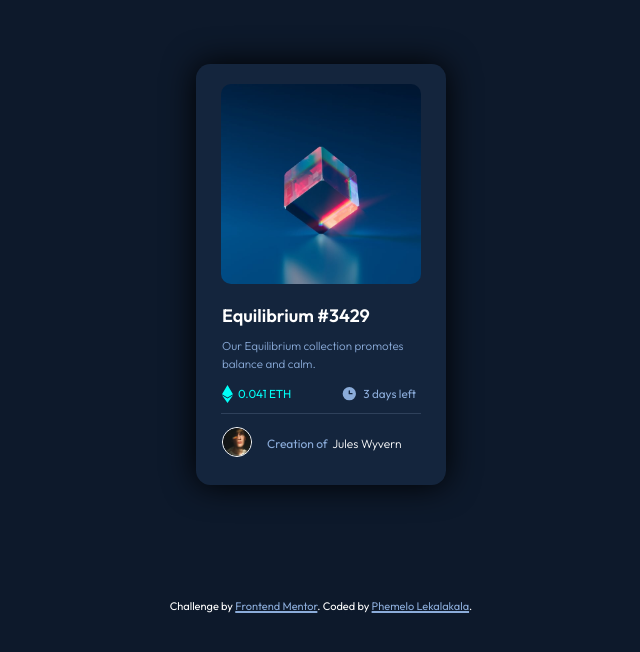
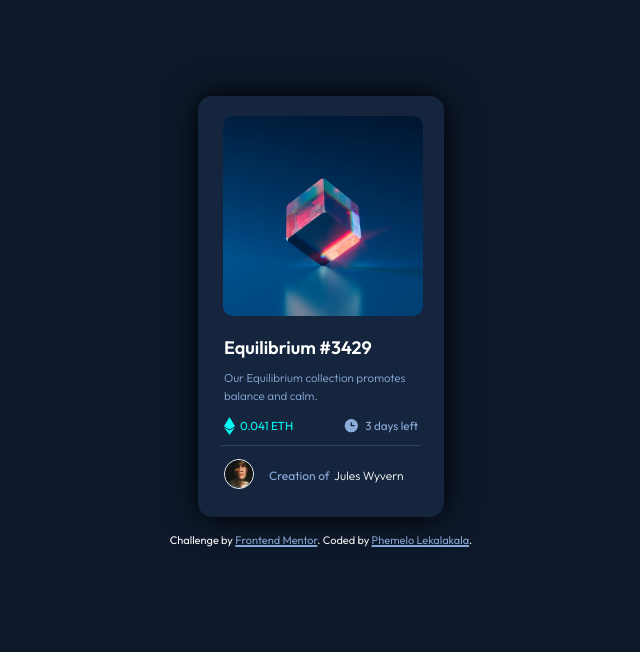
Before and after one commit to Phemelo27/nft-preview-card-component, a plain HTML site: page index.html in a window 1280 px wide. Shown: the whole page, without its empty margins (319-959 px from the left). Drawn offline with Linux system fonts and the light colour scheme.

Commit message:
Refactoring

```diff
--- a/index.html
+++ b/index.html
@@ -43,10 +43,10 @@
         </div>
     </section>
     <!-- Attribution Section -->
-    <div class="attribution">
+    <footer class="attribution">
         Challenge by <a href="https://www.frontendmentor.io?ref=challenge" target="_blank">Frontend Mentor</a>.
         Coded by <a href="https://github.com/Phemelo27/" target="_blank">Phemelo Lekalakala</a>.
-    </div>
+    </footer>
 </body>
 
 </html>
--- a/styles.css
+++ b/styles.css
@@ -4,20 +4,21 @@
     box-sizing: border-box;
 }
 
-
 body {
-    margin: 0 auto;
     font-family: 'Outfit', sans-serif;
     font-size: 18px;
     background-color: hsl(217, 54%, 11%);
-    width: 100%;
+    display: flex;
+    padding: 6rem 0;
+    margin: 0;
+    flex-direction: column;
+    align-items: center;
+    min-height: 100vh;
 }
 
 .card {
     position: relative;
-    width: 15.625rem;
     background-color: hsl(216, 50%, 16%);
-    margin: 4rem auto;
     padding: 0.9rem 0;
     border-radius: 0.9rem;
     box-shadow: 0 0 2rem black;
@@ -149,11 +150,7 @@ body {
 /* --- Attribution Section --- */
 
 .attribution {
-    /*  Layout  */
-    position: relative;
-    top: 50px;
-
-    /*  Styling  */
+    margin: 1rem 0;
     color: white;
     font-size: 11px;
     text-align: center;
```
Also changed, not shown: 1 other file.
